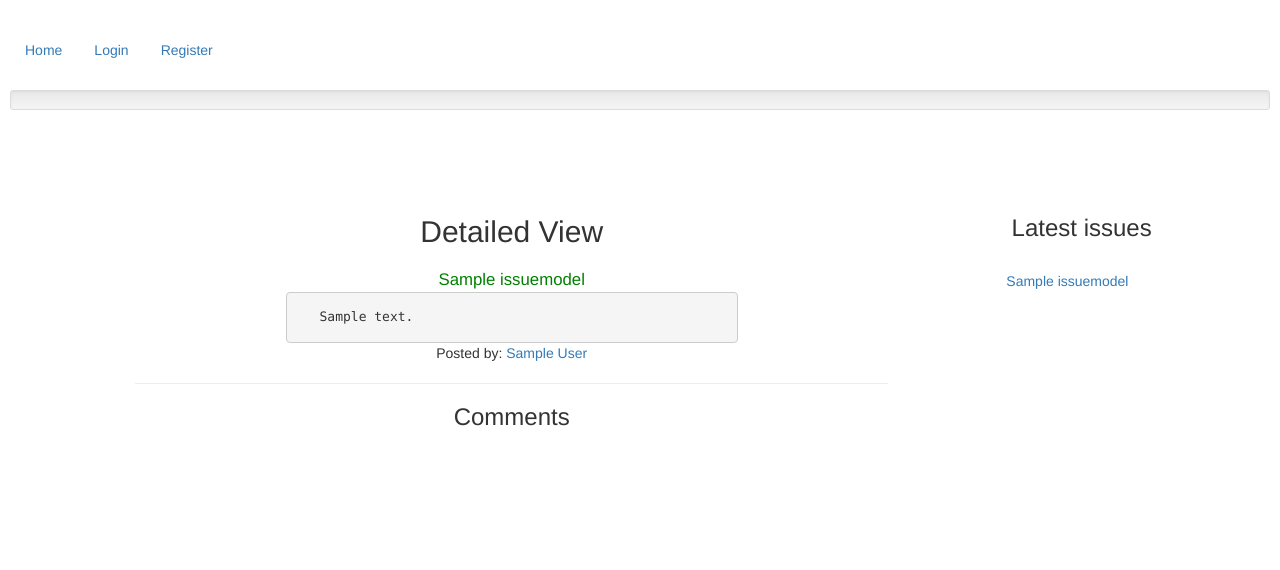
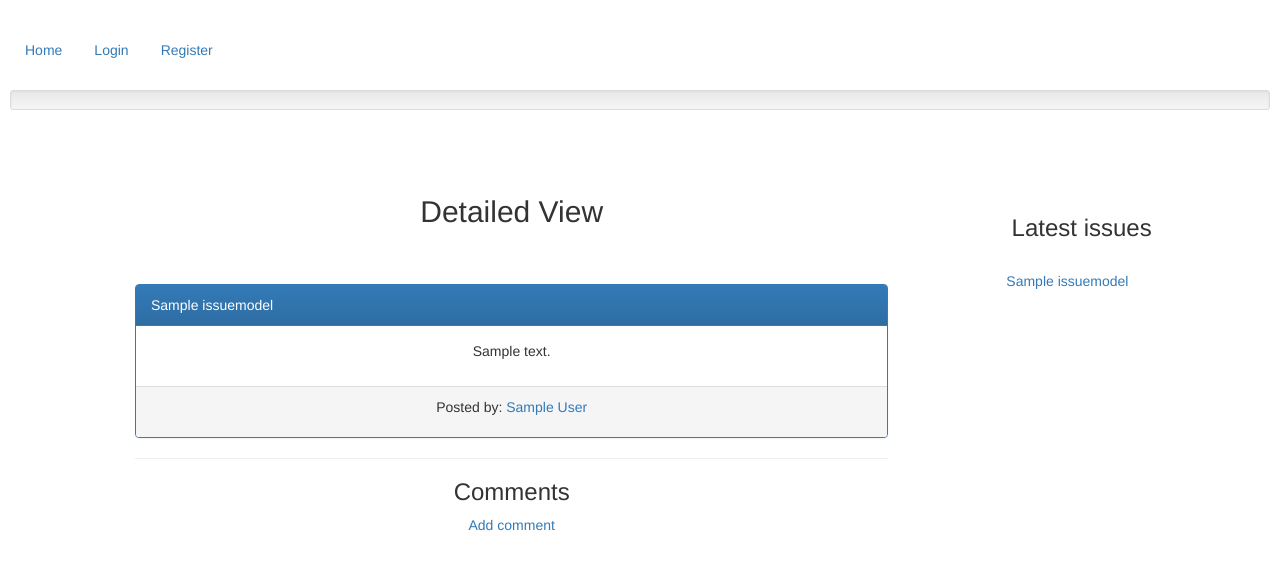
Before and after one commit to TaigaTenori/project5-IssueTracker, a Django app: page /issues/1 in a window 1280 px wide. Shown: the top 570 px of the page. Run offline with Django 3.2, Linux system fonts and the light colour scheme; tables that the repository leaves empty hold one stand-in row (values such as "Sample post"); some libraries are stand-ins or nearby versions.

Commit message:
Further styling of issue and detailed views Fixed a bug where the checkout button would appear for each item in the basket

```diff
--- a/cart/templates/view_cart.html
+++ b/cart/templates/view_cart.html
@@ -6,8 +6,11 @@
     {% for issue_id, issue_name in cart.items %}
         <p> <a href=" {% url 'issue_details' issue_id %}"> {{ issue_name }} </a> - [<a class="issue_remove_link" href=" {% url 'cart_remove' issue_id %}"> remove</a> ]</p>
 
-        <a class="btn btn-success" href="{% url 'checkout' %}">Checkout now</a>
+
     {% empty %}
        Your cart is empty.
     {% endfor %}
+    {% if cart.items %}
+        <a class="btn btn-success" href="{% url 'checkout' %}">Checkout now</a>
+    {% endif %}
 {% endblock %}
--- a/issues/models.py
+++ b/issues/models.py
@@ -12,7 +12,7 @@ class IssueModel(models.Model):
     author = models.CharField(max_length=50, editable=False) # can also use : exclude = ['author']
     price = 5
 
-    created = models.DateTimeField(auto_now=True)
+    created = models.DateTimeField(auto_now_add=True) # when it was set to auto_now it'd update the 'created' field every time an issue object was save()d
     type_choices = {
         ('BUG', 'Bug Report'),
         ('FEATURE', 'Feature Request')
--- a/issues/templates/issue_details.html
+++ b/issues/templates/issue_details.html
@@ -1,19 +1,27 @@
 {% extends 'base.html' %}
-
+{% block title %} {{ issue.name }} {% endblock title %}
 {% block content %}
 
-    <h2 style="margin-bottom: 20px"> Detailed View</h2>
-    <span style="font-size: 1.2em; color: green">{{ issue.name }} </span>
+    <h2 style="margin-top: 0; margin-bottom: 7vh"> Detailed View</h2>
+    <div class="panel panel-primary lighten">
+        <div class="panel-heading" style="text-align: left">
+            {{ issue.name }}
             {% if not upvoted %}
                 {% if issue.type == 'FEATURE' %}
-            <span style="color: pink"> <a href=" {% url 'add_upvote' issue.id issue.name %}"> upvote </a> </span>
+                    <span style="float: right"> <a style="color: pink" title="upvote" href=" {% url 'add_upvote' issue.id issue.name %}"> <i class="fas fa-thumbs-up"></i> </a> </span>
                 {% else %}
-            <span style="color: pink"> <a href=" {% url 'add_bug_upvote' issue.id %}"> upvote </a> </span>
+                    <span style="float: right"> <a style="color: pink" title="upvote" href=" {% url 'add_bug_upvote' issue.id %}"> <i class="fas fa-thumbs-up"></i> </a> </span>
                 {% endif %}
             {% endif %}
-    <pre style="text-align: left;padding-left: 25px;padding-top: 15px; padding-bottom: 15px;margin: 0 auto; width: 60%"> {{ issue.body }} </pre>
+        </div>
+        <div class="panel-body">
+            {{ issue.body|linebreaks }}
+        </div>
+        <div class="panel-footer">
             <p> Posted by: <a href=" {% url 'request_username' issue.author %} ">{{ issue.author }}</a></p>
+        </div>
+    </div>
     <hr/>
     <h3> Comments </h3>
-
+    <a href=""> Add comment</a>
 {% endblock content %}
```
Also changed, not shown: issues/templates/issues.html (+7 -5 lines). Lines whose indentation alone changed are shown as unchanged.
